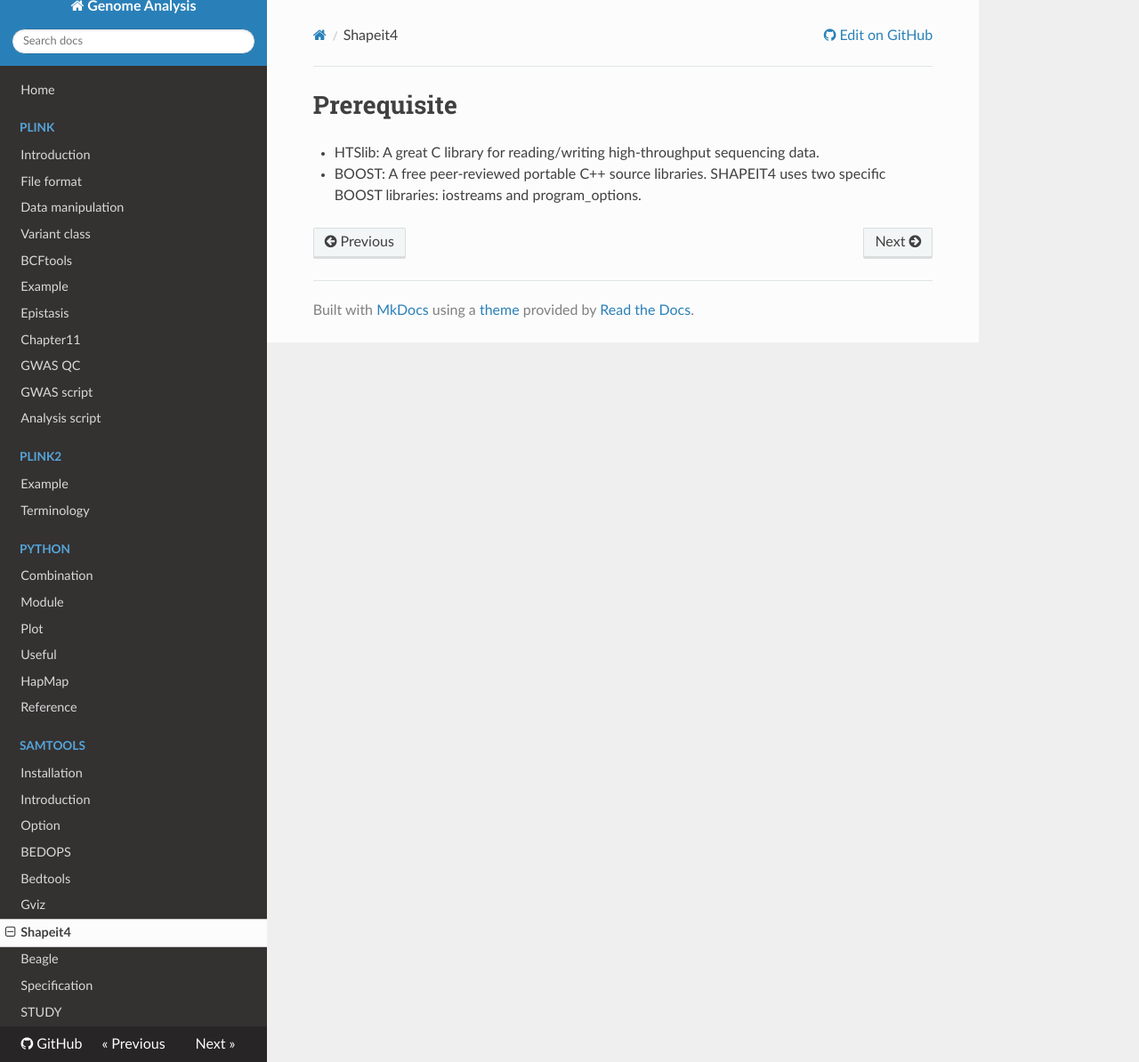
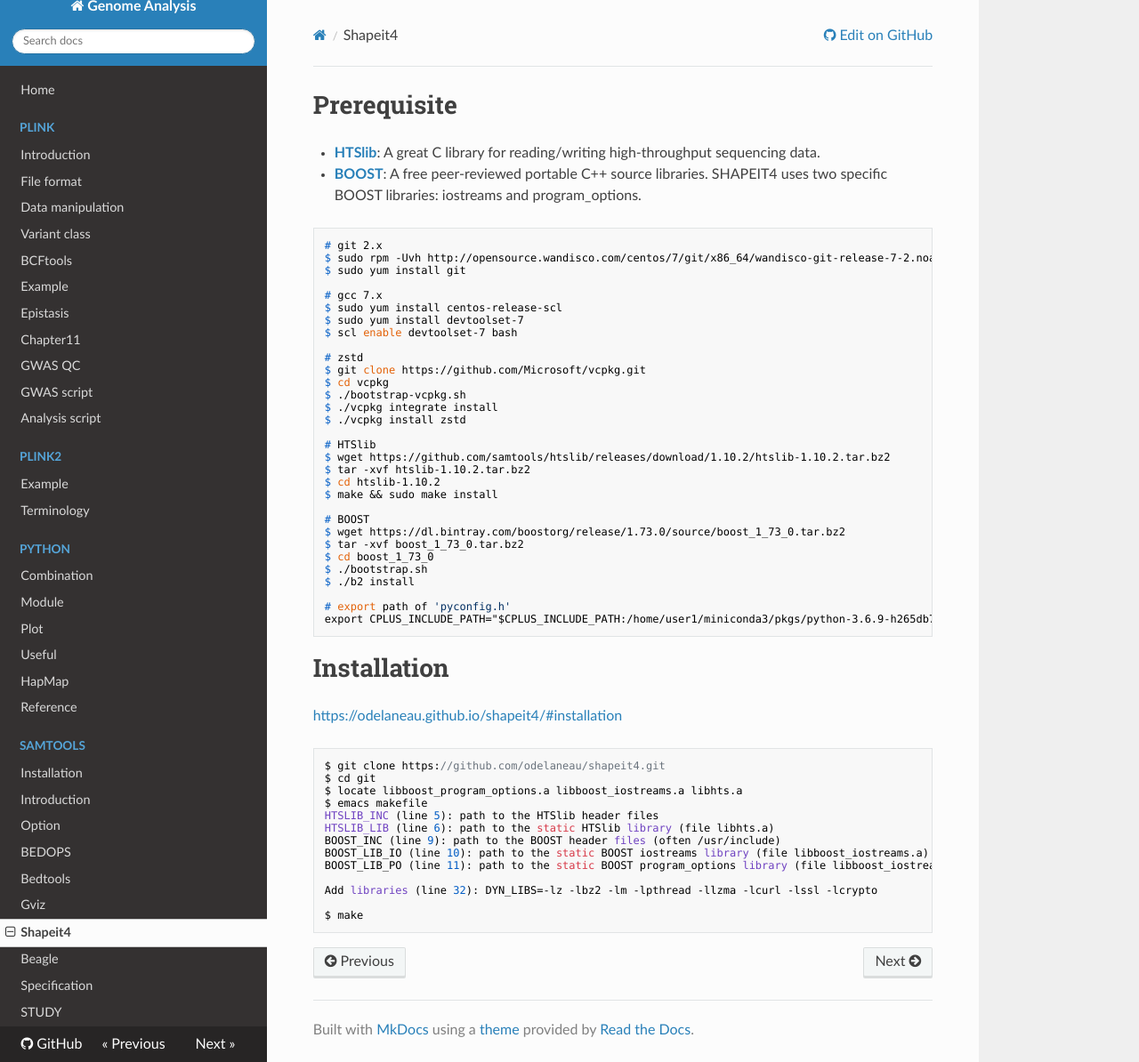
Before and after one commit to WonyoungCho/plink, an MkDocs documentation site: the page built from docs/shapeit4_int.md, in a window 1280 px wide and 1194 px high. Shown: the whole window at 89% size. Built offline with MkDocs 1.6.1, drawn with Linux system fonts in a browser that asks for light colours; nearby versions of some CDN libraries; old or Windows-style settings are respelled for this version of MkDocs.

Commit message:
Update shapeit4_int.md

````diff
--- a/docs/shapeit4_int.md
+++ b/docs/shapeit4_int.md
@@ -1,4 +1,57 @@
 # Prerequisite
 
-- HTSlib: A great C library for reading/writing high-throughput sequencing data.
-- BOOST: A free peer-reviewed portable C++ source libraries. SHAPEIT4 uses two specific BOOST libraries: iostreams and program_options.
+- [**HTSlib**](http://www.htslib.org/download/): A great C library for reading/writing high-throughput sequencing data.
+- [**BOOST**](https://www.boost.org/users/download/): A free peer-reviewed portable C++ source libraries. SHAPEIT4 uses two specific BOOST libraries: iostreams and program_options.
+
+```
+# git 2.x
+$ sudo rpm -Uvh http://opensource.wandisco.com/centos/7/git/x86_64/wandisco-git-release-7-2.noarch.rpm
+$ sudo yum install git
+
+# gcc 7.x
+$ sudo yum install centos-release-scl
+$ sudo yum install devtoolset-7
+$ scl enable devtoolset-7 bash
+
+# zstd
+$ git clone https://github.com/Microsoft/vcpkg.git
+$ cd vcpkg
+$ ./bootstrap-vcpkg.sh
+$ ./vcpkg integrate install
+$ ./vcpkg install zstd
+
+# HTSlib
+$ wget https://github.com/samtools/htslib/releases/download/1.10.2/htslib-1.10.2.tar.bz2
+$ tar -xvf htslib-1.10.2.tar.bz2
+$ cd htslib-1.10.2
+$ make && sudo make install
+
+# BOOST
+$ wget https://dl.bintray.com/boostorg/release/1.73.0/source/boost_1_73_0.tar.bz2
+$ tar -xvf boost_1_73_0.tar.bz2
+$ cd boost_1_73_0
+$ ./bootstrap.sh
+$ ./b2 install
+
+# export path of 'pyconfig.h'
+export CPLUS_INCLUDE_PATH="$CPLUS_INCLUDE_PATH:/home/user1/miniconda3/pkgs/python-3.6.9-h265db76_0/include/python3.6m/"
+```
+
+
+# Installation
+<https://odelaneau.github.io/shapeit4/#installation>
+```
+$ git clone https://github.com/odelaneau/shapeit4.git
+$ cd git
+$ locate libboost_program_options.a libboost_iostreams.a libhts.a
+$ emacs makefile
+HTSLIB_INC (line 5): path to the HTSlib header files
+HTSLIB_LIB (line 6): path to the static HTSlib library (file libhts.a)
+BOOST_INC (line 9): path to the BOOST header files (often /usr/include)
+BOOST_LIB_IO (line 10): path to the static BOOST iostreams library (file libboost_iostreams.a)
+BOOST_LIB_PO (line 11): path to the static BOOST program_options library (file libboost_iostreams.a)
+
+Add libraries (line 32): DYN_LIBS=-lz -lbz2 -lm -lpthread -llzma -lcurl -lssl -lcrypto
+
+$ make
+```
````
